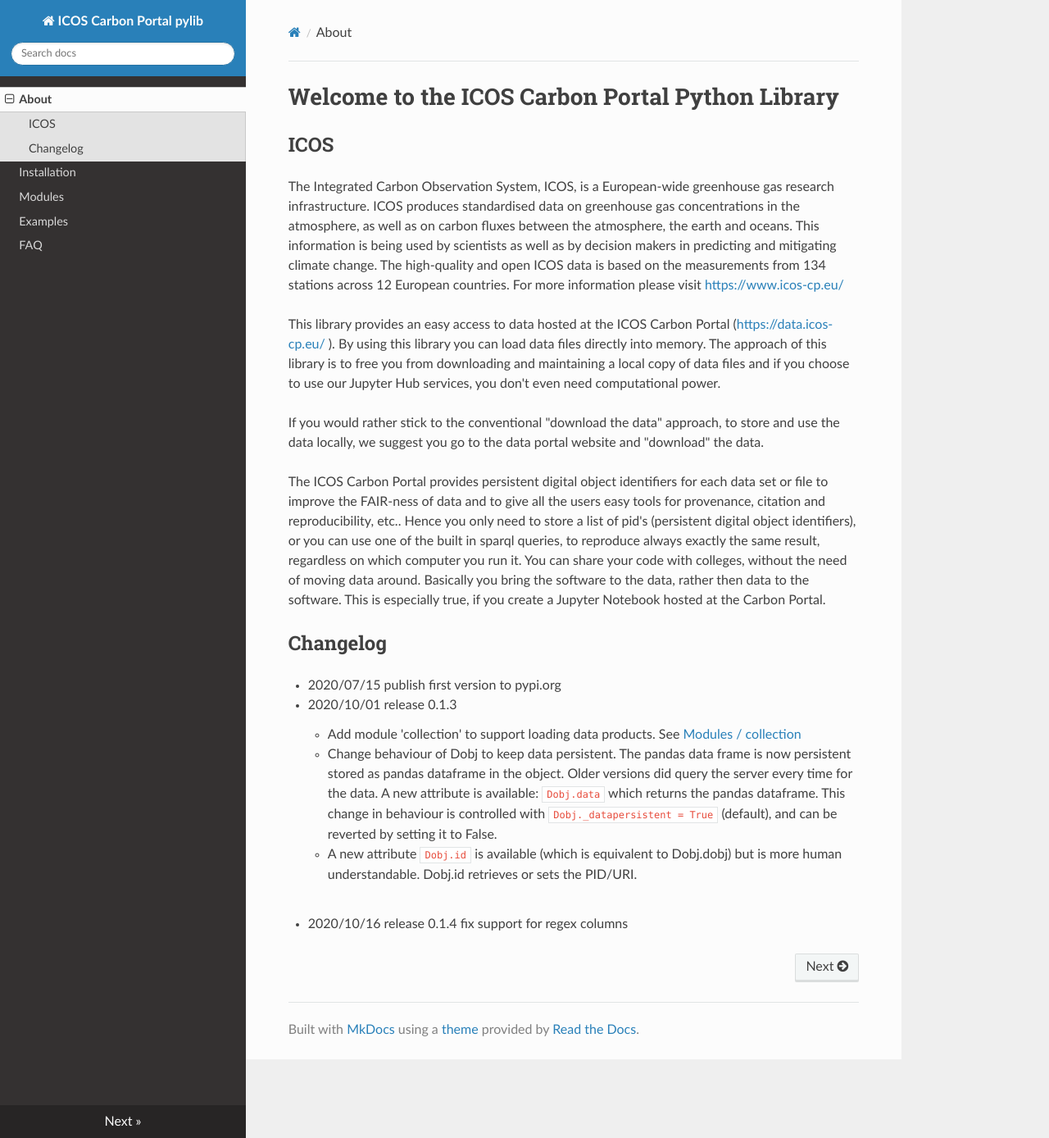
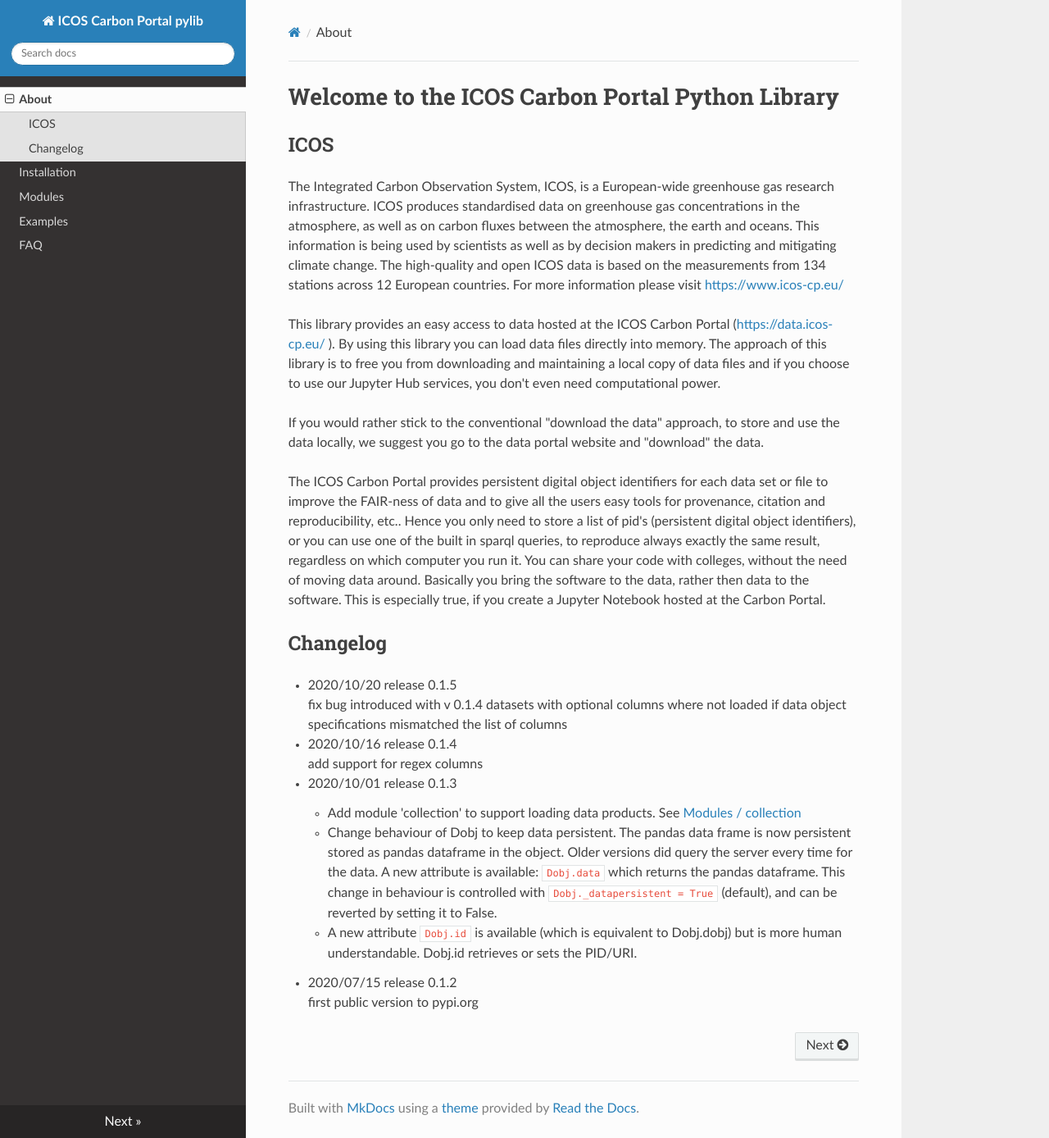
Before and after one commit to ICOS-Carbon-Portal/pylib, an MkDocs documentation site: the page built from docs/index.md, in a window 1280 px wide and 1388 px high. Shown: the whole window at 82% size. Built offline with MkDocs 1.6.1, drawn with Linux system fonts in a browser that asks for light colours; nearby versions of some CDN libraries.

Commit message:
update faq and change log for release 0.1.5

```diff
--- a/docs/index.md
+++ b/docs/index.md
@@ -12,11 +12,19 @@ The ICOS Carbon Portal provides persistent digital object identifiers for each d
 
 ## Changelog
 
-- 2020/07/15 publish first version to pypi.org
 
-- 2020/10/01 release 0.1.3
+- 2020/10/20 release 0.1.5<br>
+	fix bug introduced with v 0.1.4
+	datasets with optional columns where not loaded if data object specifications mismatched the list of columns
+
+
+- 2020/10/16 release 0.1.4<br>
+	add support for regex columns
+
+- 2020/10/01 release 0.1.3<br>
 	- Add module 'collection' to support loading data products. See [Modules / collection](modules.md#collection)
 	- Change behaviour of Dobj to keep data persistent. The pandas data frame is now persistent stored as pandas dataframe in the object. Older versions did query the server every time for the data. A new attribute is available: `Dobj.data` which returns the pandas dataframe. This change in behaviour is controlled with `Dobj._datapersistent = True` (default), and can be reverted by setting it to False.
-	- A new attribute `Dobj.id` is available (which is equivalent to Dobj.dobj) but is more human understandable. Dobj.id retrieves or sets the PID/URI.<br><br>
+	- A new attribute `Dobj.id` is available (which is equivalent to Dobj.dobj) but is more human understandable. Dobj.id retrieves or sets the PID/URI.
 
-- 2020/10/16 release 0.1.4  fix support for regex columns
+- 2020/07/15 release 0.1.2<br>
+	first public version to pypi.org
```
Also changed, not shown: docs/examples.md (+4 -5 lines), docs/faq.md (+10 -7 lines), docs/install.md (+3 -0 lines).
